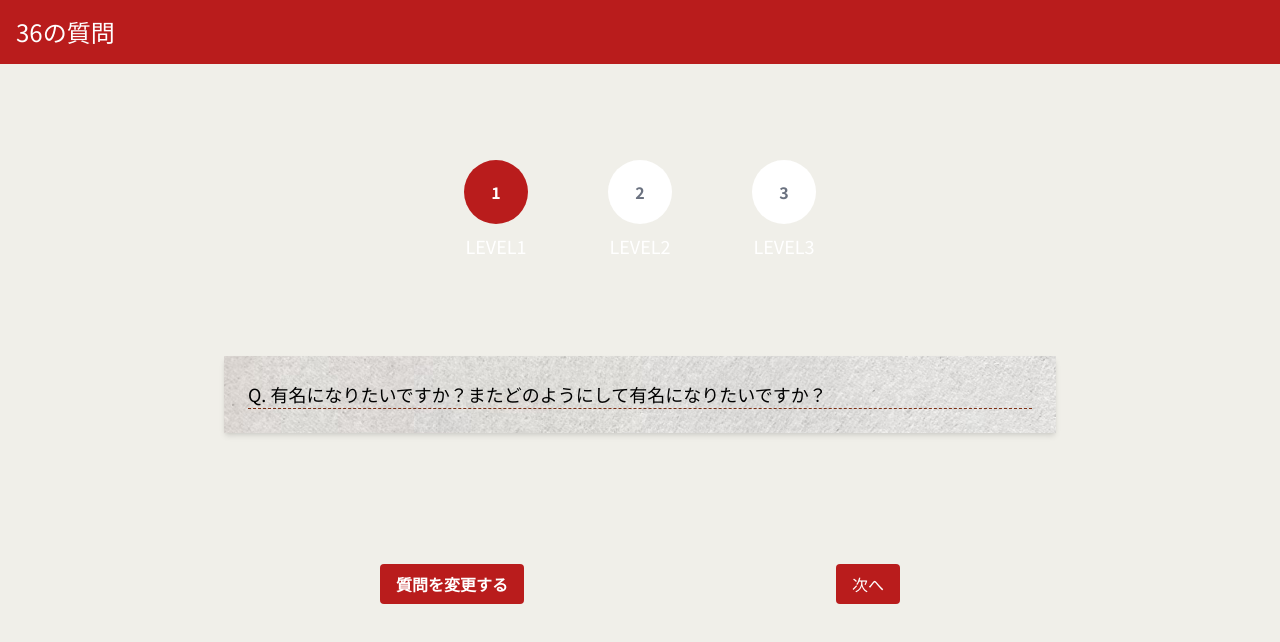
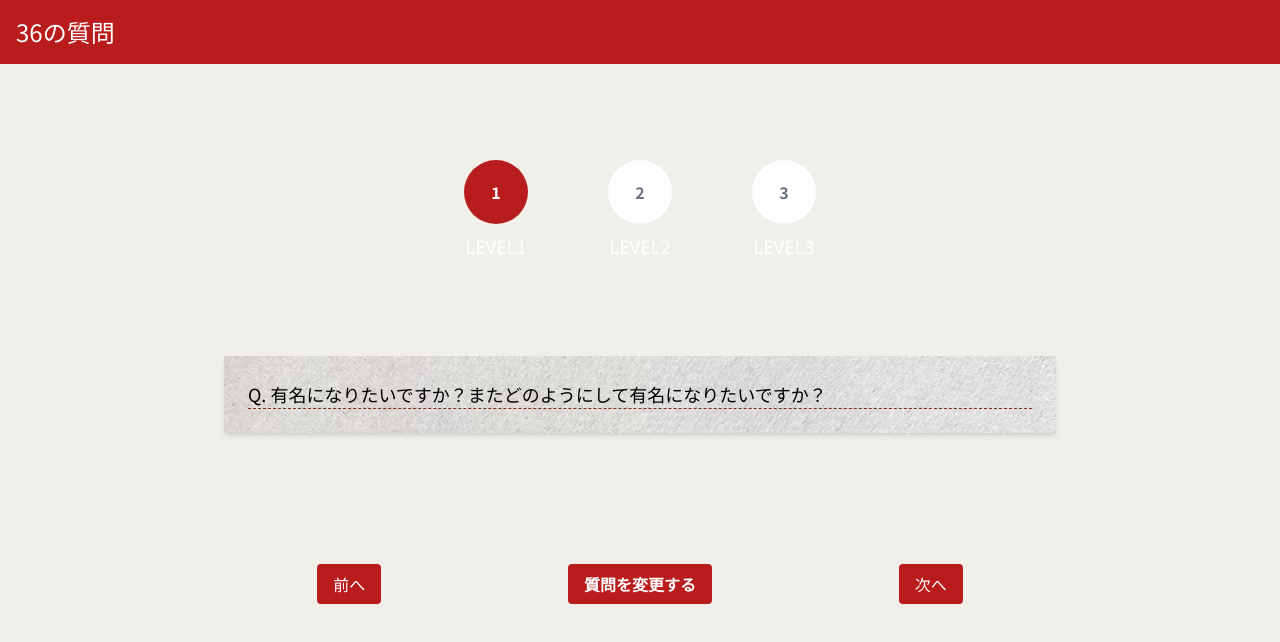
Before and after one commit to kimukimuyuya/36-questions, a Next.js app in the folder my-app/: page /questions/1 in a window 1280 px wide. Shown: the top 642 px of the page. Built offline with nearby package versions, Linux system fonts and the light colour scheme.

Commit message:
feat: :sparkles: 前の質問レベルへ戻るボタンを追加

```diff
--- /dev/null
+++ b/my-app/src/components/QuestionBeforeButton.tsx
@@ -0,0 +1,12 @@
+import React from "react";
+import Link from "next/link";
+
+const QuestionChangeButton = ({ beforeQuestionLevel }: { beforeQuestionLevel: number }) => {
+  return (
+    <Link href={`/questions/${beforeQuestionLevel}`} className="bg-red-700 text-white py-2 px-4 rounded hover:bg-red-700 transition duration-300 ease-in-out">
+        前へ
+    </Link>
+  );
+}
+
+export default QuestionChangeButton;
--- a/my-app/src/pages/questions/[question_level].tsx
+++ b/my-app/src/pages/questions/[question_level].tsx
@@ -3,6 +3,7 @@ import { questionsLevel1, questionsLevel2, questionsLevel3 } from '../../data/qu
 import QuestionCard from '../../components/QuestionCard';
 import QuestionChangeButton from '../../components/QuestionChangeButton';
 import QuestionNextButton from '../../components/QuestionNextButton';
+import QuestionBeforeButton from '../../components/QuestionBeforeButton';
 import StepBar from '../../components/StepBar';
 import Header from '../../components/Header';
 import { useRouter } from 'next/router';
@@ -16,6 +17,7 @@ const QuestionPage = () => {
   const router = useRouter();
   const questionLevel: string = router.query.question_level as string;
   const nextQuestionLevel = Number(questionLevel) + 1;
+  const beforeQuestionLevel = Number(questionLevel) - 1;
 
   const getQuestions = (id: string) => {
     switch (id) {
@@ -57,6 +59,7 @@ const QuestionPage = () => {
         <div className='relative md:w-4/6 w-full'>
           <QuestionCard question={currentQuestion} />
           <div className='absolute top-40 flex items-center justify-around w-full mt-12'>
+            <QuestionBeforeButton beforeQuestionLevel={beforeQuestionLevel} />
             <QuestionChangeButton onClick={handleChangeQuestion} />
             <QuestionNextButton nextQuestionLevel={nextQuestionLevel} />
           </div>
```
